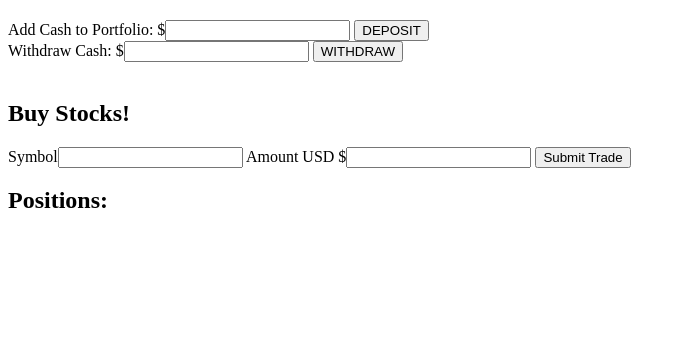
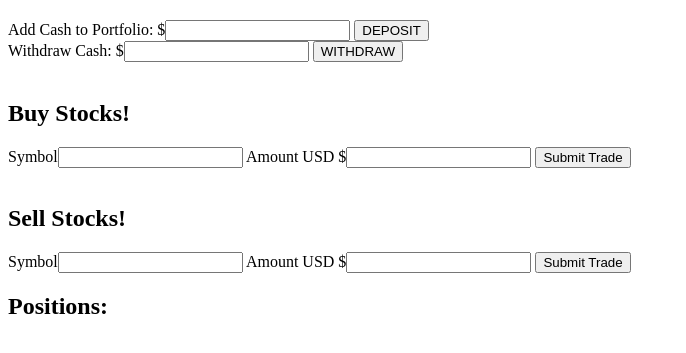
Before and after one commit to kmoore1616/Web_Dev_Investment_App, a Flask app: page /portfolio in a window 1280 px wide. Shown: the part 188-541 px from the top of the page, without its empty margins (0-686 px from the left). Run offline with Flask 3, Linux system fonts and the light colour scheme; a user stored in the database is signed in; data comes from the database, SQL or seed files in the repository; data that the repository does not hold is empty.

Commit message:
Added untested selling functionality

```diff
--- a/templates/portfolio.html
+++ b/templates/portfolio.html
@@ -21,7 +21,17 @@ Withdraw Cash: $<input type="text" name="cash_remove">
 <form action="/portfolio" method="POST">
 Symbol<input type="text" name="symbol">
 Amount USD $<input type="text" name="amount">
-<input type="hidden" name="action" value="trade">
+<input type="hidden" name="action" value="buy">
+<input type="submit" value="Submit Trade">
+</form>
+
+
+<br>
+<h2>Sell Stocks!</h2>
+<form action="/portfolio" method="POST">
+Symbol<input type="text" name="symbolTS">
+Amount USD $<input type="text" name="amountTS">
+<input type="hidden" name="action" value="sell">
 <input type="submit" value="Submit Trade">
 </form>
 
```
